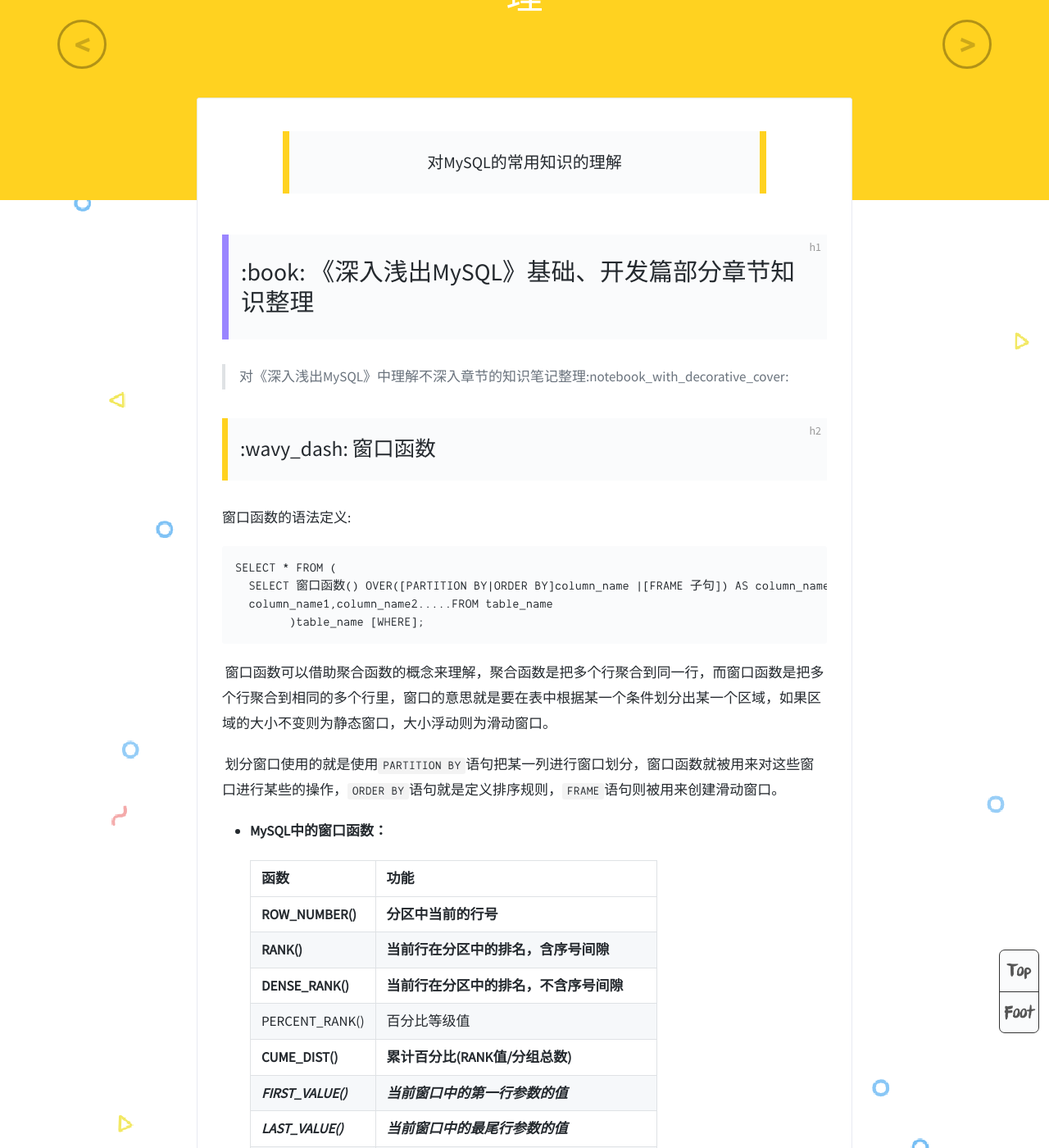
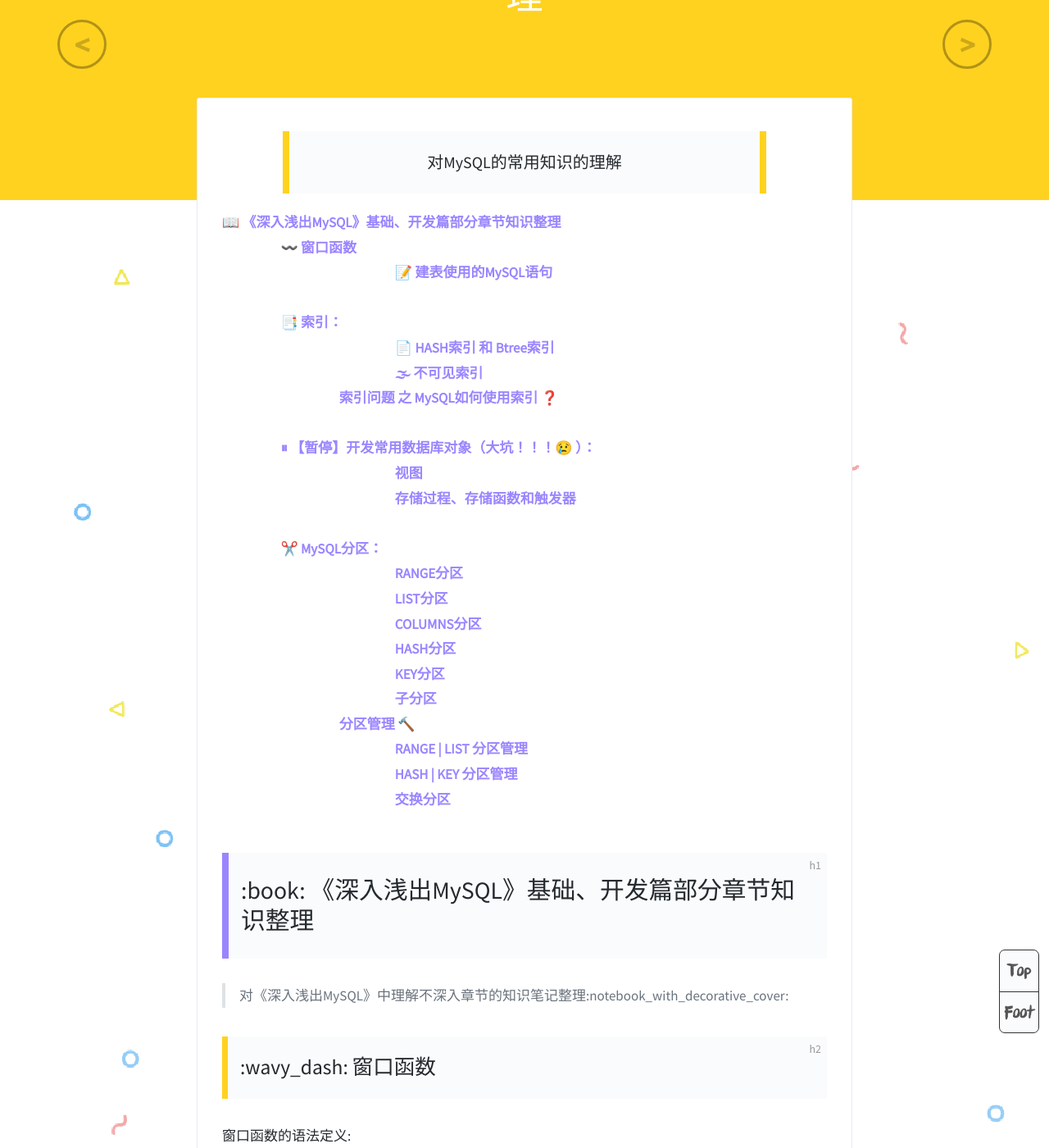
Before and after one commit to hamburgerdog/hamburgerdog.github.io, a Jekyll site: the page built from _posts/2021-03-11-《深入浅出MySQL》.markdown, in a window 1280 px wide and 1400 px high, scrolled down 381 px. Shown: the whole window at 82% size. Built offline with Jekyll 4.4.1, drawn with Linux system fonts in a browser that asks for light colours; comment, search, counter and statistics services are not loaded.

Commit message:
:memo:【完善】《深入Mysql》篇添加目录

```diff
--- a/_posts/2021-03-11-《深入浅出MySQL》.markdown
+++ b/_posts/2021-03-11-《深入浅出MySQL》.markdown
@@ -7,6 +7,90 @@ color: rgb(255,210,32)
 cover: '../assets/mysql.gif'
 subtitle: '对MySQL的常用知识的理解'
 ---
+
+<div class='md-toc' mdtype='toc'>
+    <p class="md-toc-content" role="list">
+        <span role="listitem" class="md-toc-item md-toc-h1" data-ref="n257">
+            <a class="md-toc-inner" href="#book-深入浅出mysql基础开发篇部分章节知识整理">📖 《深入浅出MySQL》基础、开发篇部分章节知识整理</a>
+        </span>
+        <br/>&emsp;&emsp;&emsp;&emsp;<span role="listitem" class="md-toc-item md-toc-h2" data-ref="n5">
+            <a class="md-toc-inner" href="#wavydash-窗口函数">〰️ 窗口函数</a>
+        </span><br/>
+         &emsp;&emsp;&emsp;&emsp;&emsp;&emsp;&emsp;&emsp; &emsp;&emsp;&emsp;&emsp;<span role="listitem" class="md-toc-item md-toc-h4"
+            data-ref="n70">
+            <a class="md-toc-inner" href="#memo-建表使用的mysql语句">📝
+                建表使用的MySQL语句</a>
+        </span><br/>
+        <br/>&emsp;&emsp;&emsp;&emsp;<span role="listitem" class="md-toc-item md-toc-h2" data-ref="n73">
+            <a class="md-toc-inner" href="#bookmarktabs-索引">📑 索引：</a>
+        </span><br/>
+         &emsp;&emsp;&emsp;&emsp;&emsp;&emsp;&emsp;&emsp; &emsp;&emsp;&emsp;&emsp;<span role="listitem" class="md-toc-item md-toc-h4"
+            data-ref="n93">
+            <a class="md-toc-inner" href="#pagefacingup-hash索引-和-btree索引">📄 HASH索引 和 Btree索引</a>
+        </span><br/>
+         &emsp;&emsp;&emsp;&emsp;&emsp;&emsp;&emsp;&emsp; &emsp;&emsp;&emsp;&emsp;<span role="listitem" class="md-toc-item md-toc-h4"
+            data-ref="n119">
+            <a class="md-toc-inner" href="#fog-不可见索引">🌫 不可见索引</a>
+        </span><br/>
+         &emsp;&emsp;&emsp;&emsp; &emsp;&emsp;&emsp;&emsp;<span role="listitem" class="md-toc-item md-toc-h3" data-ref="n129">
+            <a class="md-toc-inner" href="#索引问题-之-mysql如何使用索引-question">索引问题 之 MySQL如何使用索引 ❓</a>
+        </span><br/>
+        <br/>&emsp;&emsp;&emsp;&emsp;<span role="listitem" class="md-toc-item md-toc-h2" data-ref="n164">
+            <a class="md-toc-inner" href="#pausebutton-暂停开发常用数据库对象大坑cry-）">⏸ 【暂停】开发常用数据库对象（大坑！！！😢 ）：</a>
+        </span><br/>
+         &emsp;&emsp;&emsp;&emsp;&emsp;&emsp;&emsp;&emsp; &emsp;&emsp;&emsp;&emsp;<span role="listitem" class="md-toc-item md-toc-h4"
+            data-ref="n167">
+            <a class="md-toc-inner" href="#视图">视图</a>
+        </span><br/>
+         &emsp;&emsp;&emsp;&emsp;&emsp;&emsp;&emsp;&emsp; &emsp;&emsp;&emsp;&emsp;<span role="listitem" class="md-toc-item md-toc-h4"
+            data-ref="n178">
+            <a class="md-toc-inner" href="#存储过程存储函数和触发器">存储过程、存储函数和触发器 </a>
+        </span><br/>
+        <br/>&emsp;&emsp;&emsp;&emsp;<span role="listitem" class="md-toc-item md-toc-h2" data-ref="n181">
+            <a class="md-toc-inner" href="#scissors-mysql分区">✂️ MySQL分区：</a>
+        </span><br/>
+         &emsp;&emsp;&emsp;&emsp;&emsp;&emsp;&emsp;&emsp; &emsp;&emsp;&emsp;&emsp;<span role="listitem" class="md-toc-item md-toc-h4"
+            data-ref="n203">
+            <a class="md-toc-inner" href="#range分区">RANGE分区 </a>
+        </span><br/>
+         &emsp;&emsp;&emsp;&emsp;&emsp;&emsp;&emsp;&emsp; &emsp;&emsp;&emsp;&emsp;<span role="listitem" class="md-toc-item md-toc-h4"
+            data-ref="n207">
+            <a class="md-toc-inner" href="#list分区">LIST分区</a>
+        </span><br/>
+         &emsp;&emsp;&emsp;&emsp;&emsp;&emsp;&emsp;&emsp; &emsp;&emsp;&emsp;&emsp;<span role="listitem" class="md-toc-item md-toc-h4"
+            data-ref="n211">
+            <a class="md-toc-inner" href="#columns分区">COLUMNS分区</a>
+        </span><br/>
+         &emsp;&emsp;&emsp;&emsp;&emsp;&emsp;&emsp;&emsp; &emsp;&emsp;&emsp;&emsp;<span role="listitem" class="md-toc-item md-toc-h4"
+            data-ref="n213">
+            <a class="md-toc-inner" href="#hash分区">HASH分区</a>
+        </span><br/>
+         &emsp;&emsp;&emsp;&emsp;&emsp;&emsp;&emsp;&emsp; &emsp;&emsp;&emsp;&emsp;<span role="listitem" class="md-toc-item md-toc-h4"
+            data-ref="n218">
+            <a class="md-toc-inner" href="#key分区">KEY分区</a>
+        </span><br/>
+         &emsp;&emsp;&emsp;&emsp;&emsp;&emsp;&emsp;&emsp; &emsp;&emsp;&emsp;&emsp;<span role="listitem" class="md-toc-item md-toc-h4"
+            data-ref="n221">
+            <a class="md-toc-inner" href="#子分区">子分区</a>
+        </span><br/>
+         &emsp;&emsp;&emsp;&emsp; &emsp;&emsp;&emsp;&emsp;<span role="listitem" class="md-toc-item md-toc-h3" data-ref="n226">
+            <a class="md-toc-inner" href="#分区管理-hammer">分区管理 🔨</a>
+        </span><br/>
+         &emsp;&emsp;&emsp;&emsp;&emsp;&emsp;&emsp;&emsp; &emsp;&emsp;&emsp;&emsp;<span role="listitem" class="md-toc-item md-toc-h4"
+            data-ref="n227">
+            <a class="md-toc-inner" href="#range--list-分区管理">RANGE
+                | LIST 分区管理</a>
+        </span><br/>
+         &emsp;&emsp;&emsp;&emsp;&emsp;&emsp;&emsp;&emsp; &emsp;&emsp;&emsp;&emsp;<span role="listitem" class="md-toc-item md-toc-h4"
+            data-ref="n236">
+            <a class="md-toc-inner" href="#hash--key-分区管理">HASH | KEY 分区管理</a>
+        </span><br/>
+         &emsp;&emsp;&emsp;&emsp;&emsp;&emsp;&emsp;&emsp; &emsp;&emsp;&emsp;&emsp;<span role="listitem" class="md-toc-item md-toc-h4"
+            data-ref="n243">
+            <a class="md-toc-inner" href="#交换分区">交换分区</a>
+        </span><br/>
+    </p>
+</div>
 
 # :book: 《深入浅出MySQL》基础、开发篇部分章节知识整理
 
```
